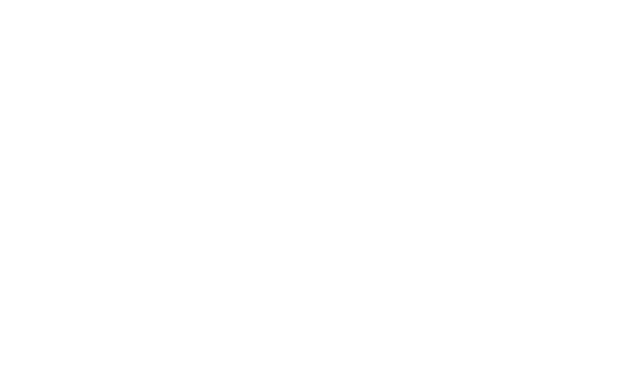
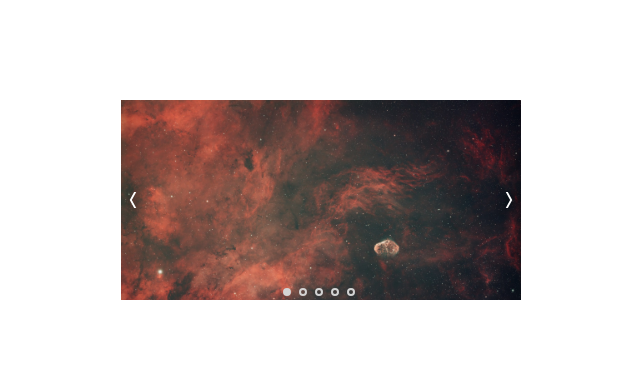
Before and after one commit to jacobsmithdev/carousel-showcase-top, a website built with webpack: page src/index.html in a window 1280 px wide. Shown: the whole page, without its empty margins (319-959 px from the left). Built offline with nearby package versions, Linux system fonts and the light colour scheme.

Commit message:
feat: Add mockup for carousel

```diff
--- a/src/index.html
+++ b/src/index.html
@@ -6,6 +6,40 @@
         <title>Document</title>
     </head>
     <body>
-        <div class="layout-wrapper"></div>
+        <div class="layout-wrapper">
+            <div class="carousel">
+                <button class="carousel__prev">
+                    <img src="img/left-icon.svg" alt="" class="arrow-icon" />
+                </button>
+                <div class="carousel__dots"></div>
+                <button class="carousel__next">
+                    <img src="img/right-icon.svg" alt="" class="arrow-icon" />
+                </button>
+            </div>
+            <div class="nature"></div>
+            <div class="computer"></div>
+        </div>
+        <div class="images">
+            <img
+                src="img/img_set_0/img_0.jpg"
+                alt="a red and black image of space picturing a red nebula"
+            />
+            <img
+                src="img/img_set_0/img_1.jpg"
+                alt="a yellow and blue mountain sunrise"
+            />
+            <img
+                src="img/img_set_0/img_2.jpg"
+                alt="abstract mountain/wave patterns"
+            />
+            <img
+                src="img/img_set_0/img_3.jpg"
+                alt="high altitude shot of mountains during sunrise"
+            />
+            <img
+                src="img/img_set_0/img_4.jpg"
+                alt="abstract golden ring with a person silhouetted in the background"
+            />
+        </div>
     </body>
 </html>
--- a/src/index.js
+++ b/src/index.js
@@ -1 +1,31 @@
 import './styles.css';
+
+import Carousel from './Classes/Carousel.js';
+
+const carouselContainer = document.querySelector('.carousel');
+const carouselDots = document.querySelector('.carousel__dots');
+const carouselSlides = Array.from(document.querySelector('.images').children);
+const nextBtn = document.querySelector('.carousel__next');
+const prevBtn = document.querySelector('.carousel__prev');
+
+const dot = document.createElement('div');
+dot.classList.add('dot');
+
+const dotCircle = document.createElement('div');
+dotCircle.classList.add('dot__circle');
+
+dot.append(dotCircle);
+
+const activeDot = dot.cloneNode(true);
+activeDot.classList.add('dot--active');
+
+const carousel = new Carousel(
+    carouselContainer,
+    carouselSlides,
+    carouselDots,
+    dot,
+    activeDot
+);
+
+nextBtn.addEventListener('click', () => carousel.next());
+prevBtn.addEventListener('click', () => carousel.prev());
--- a/src/styles.css
+++ b/src/styles.css
@@ -22,3 +22,85 @@
     place-items: center;
     background: hsl(0, 0%, 100%);
 }
+
+.carousel {
+    width: 400px;
+    height: 200px;
+    display: grid;
+    grid-template-columns: auto 1fr auto;
+}
+
+.arrow-icon {
+    width: 1rem;
+    height: 1rem;
+    filter: drop-shadow(0px 0px 5px hsla(0, 0%, 0%, 0.75));
+}
+
+.carousel__prev {
+    display: grid;
+    place-content: center start;
+    border: none;
+    padding-left: 4px;
+    padding-right: 12px;
+    background: linear-gradient(
+        90deg,
+        hsla(0, 0%, 0%, 0.2),
+        hsla(0, 0%, 0%, 0)
+    );
+}
+
+.carousel__prev:hover {
+    cursor: pointer;
+    background: linear-gradient(
+        90deg,
+        hsla(0, 0%, 0%, 0.3),
+        hsla(0, 0%, 0%, 0)
+    );
+}
+
+.carousel__next {
+    display: grid;
+    place-content: center start;
+    border: none;
+    padding-left: 16px;
+    padding-right: 4px;
+    background: linear-gradient(
+        -90deg,
+        hsla(0, 0%, 0%, 0.2),
+        hsla(0, 0%, 0%, 0)
+    );
+}
+
+.carousel__next:hover {
+    cursor: pointer;
+    background: linear-gradient(
+        -90deg,
+        hsla(0, 0%, 0%, 0.3),
+        hsla(0, 0%, 0%, 0)
+    );
+}
+
+.carousel__dots {
+    align-self: end;
+    justify-self: center;
+    display: flex;
+}
+
+.dot {
+    padding: 4px;
+}
+
+.dot__circle {
+    width: 0.5rem;
+    height: 0.5rem;
+    border-radius: 8px;
+    border: 2px solid lightgrey;
+}
+
+.dot:hover {
+    cursor: pointer;
+}
+
+.dot--active .dot__circle {
+    background: lightgrey;
+}
```
Also changed, not shown: src/img/img_set_0/img_0.jpg (added), src/img/img_set_0/img_1.jpg (added), src/img/img_set_0/img_2.jpg (added), src/img/img_set_0/img_3.jpg (added), src/img/img_set_0/img_4.jpg (added), src/img/left-icon.svg (added), src/img/right-icon.svg (added).
